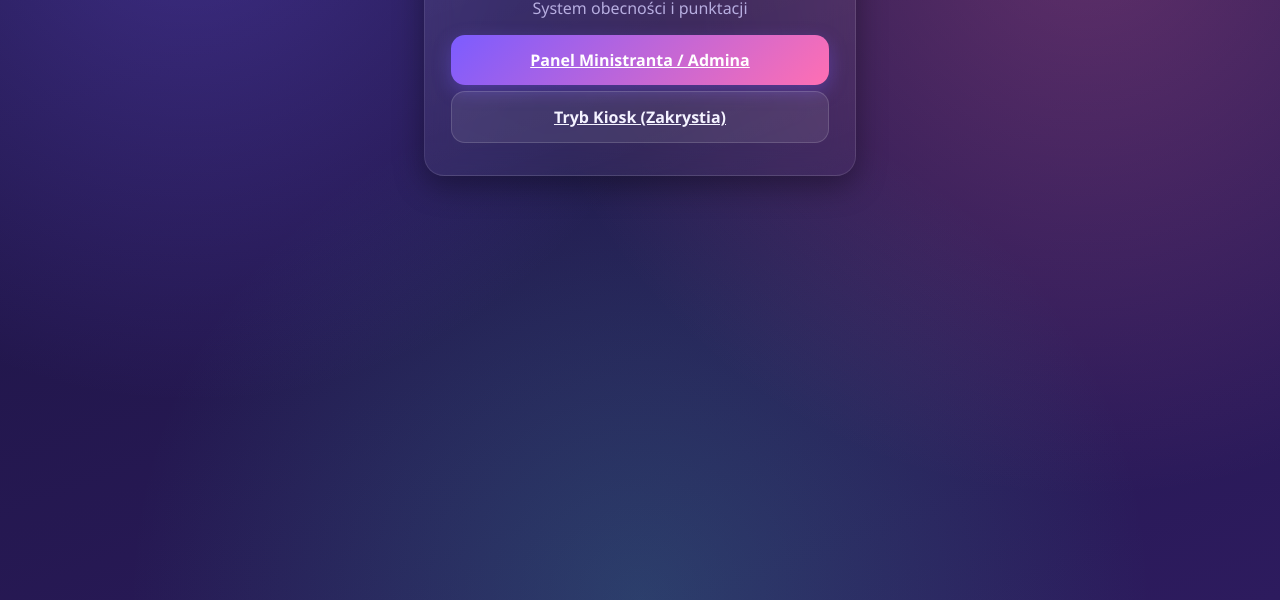
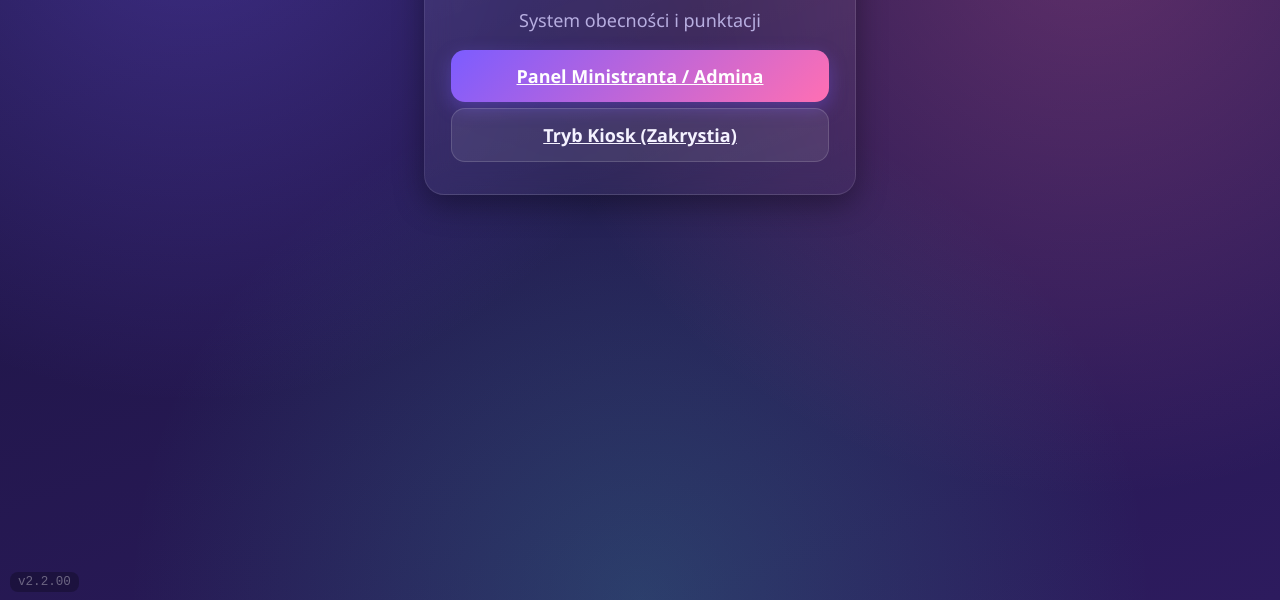
Before and after one commit to Filipek21/ministranci, a plain HTML site: page index.html in a window 1280 px wide. Shown: the part 200-800 px from the top of the page. Drawn offline with Linux system fonts and the light colour scheme.

Commit message:
Enhance index.html with viewport and version scripts
Updated viewport meta tag for better display on mobile devices and added dynamic versioning scripts.

```diff
--- a/index.html
+++ b/index.html
@@ -2,9 +2,13 @@
 <html lang="pl">
 <head>
 <meta charset="UTF-8">
-<meta name="viewport" content="width=device-width, initial-scale=1">
+<meta name="viewport" content="width=device-width, initial-scale=1, viewport-fit=cover">
 <title>E-Ministranci</title>
-<link rel="stylesheet" href="css/style.css">
+<script src="js/wersja.js"></script>
+<script>
+    document.write('<link rel="stylesheet" href="css/style.css?v=' + WERSJA_APLIKACJI + '">');
+    document.write('<script src="js/skalowanie.js?v=' + WERSJA_APLIKACJI + '"><\/script>');
+</script>
 <link rel="manifest" href="manifest.json">
 </head>
 <body>
@@ -16,5 +20,7 @@
         <a href="kiosk.html" class="btn btn-secondary btn-block">Tryb Kiosk (Zakrystia)</a>
     </div>
 </div>
+<div class="app-version">v<span id="app-version-numer"></span></div>
+<script>document.getElementById('app-version-numer').textContent = WERSJA_APLIKACJI;</script>
 </body>
 </html>
```
